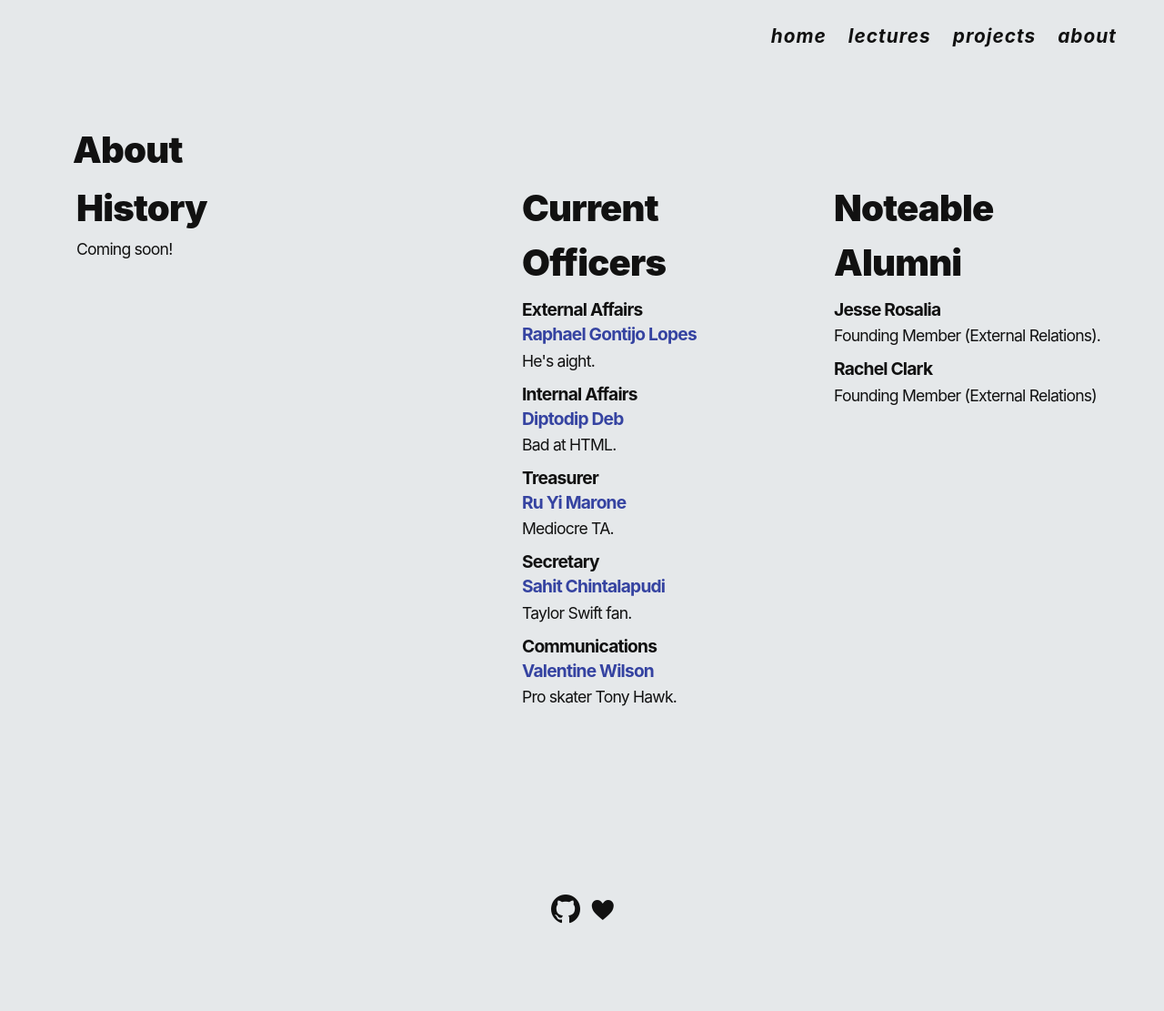
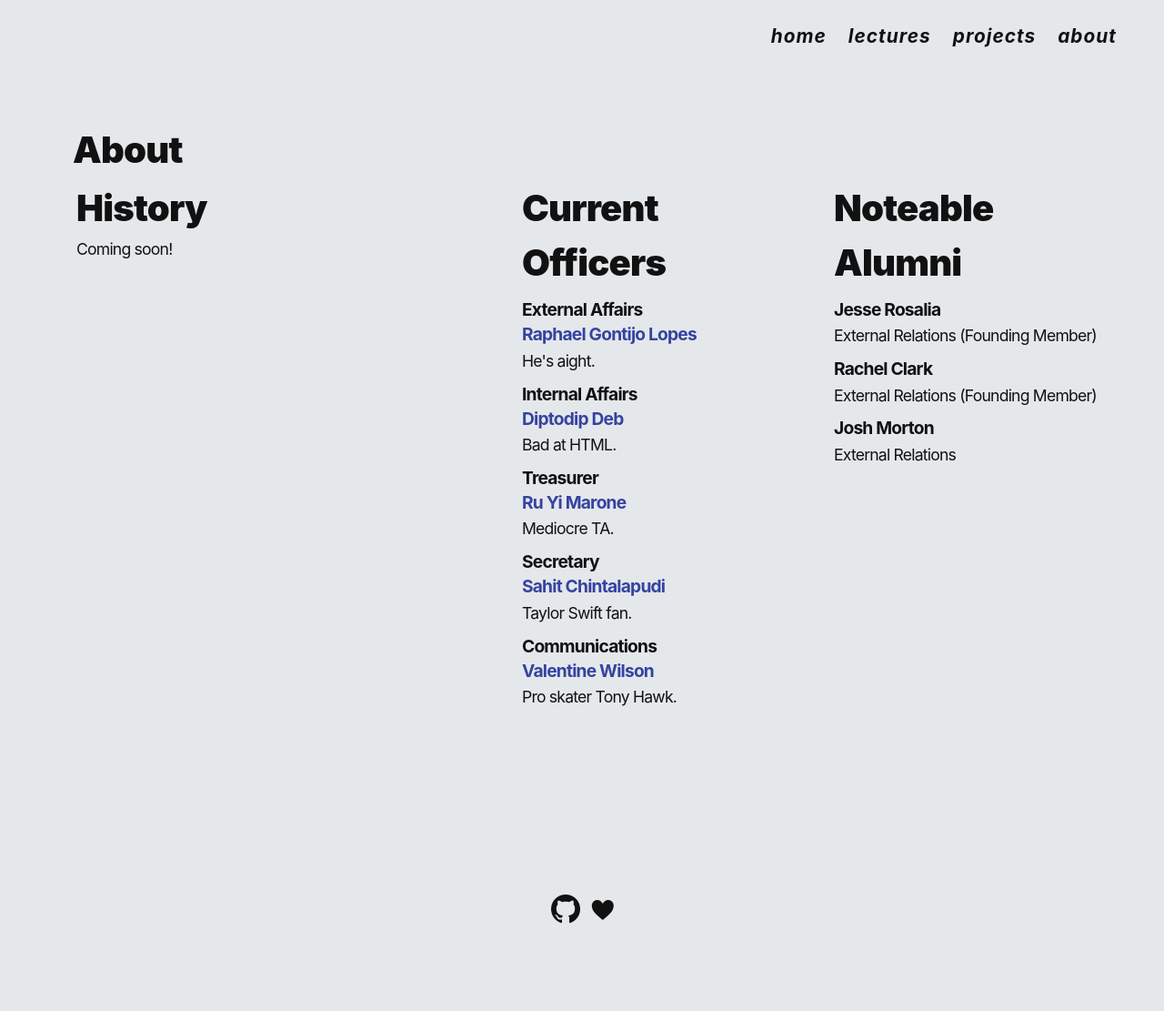
Before and after one commit to gtagency/gtagency.github.com, a Jekyll site: the page built from about.html, in a window 1280 px wide. Shown: the whole page at 91% size. Built offline with Jekyll 4.4.1, drawn with Linux system fonts in a browser that asks for light colours.

Commit message:
add josh to about

```diff
--- a/about.html
+++ b/about.html
@@ -45,11 +45,15 @@ includecss: aesthic.css
             <ul>
                 <li>
                     <h2>Jesse Rosalia</h2>
-                    <p>Founding Member (External Relations).</p>
+                    <p>External Relations (Founding Member)</p>
                 </li>
                 <li>
                     <h2>Rachel Clark</h2>
-                    <p>Founding Member (External Relations)</p>
+                    <p>External Relations (Founding Member)</p>
+                </li>
+                <li>
+                    <h2>Josh Morton</h2>
+                    <p>External Relations</p>
                 </li>
             </ul>
         </div>
```
